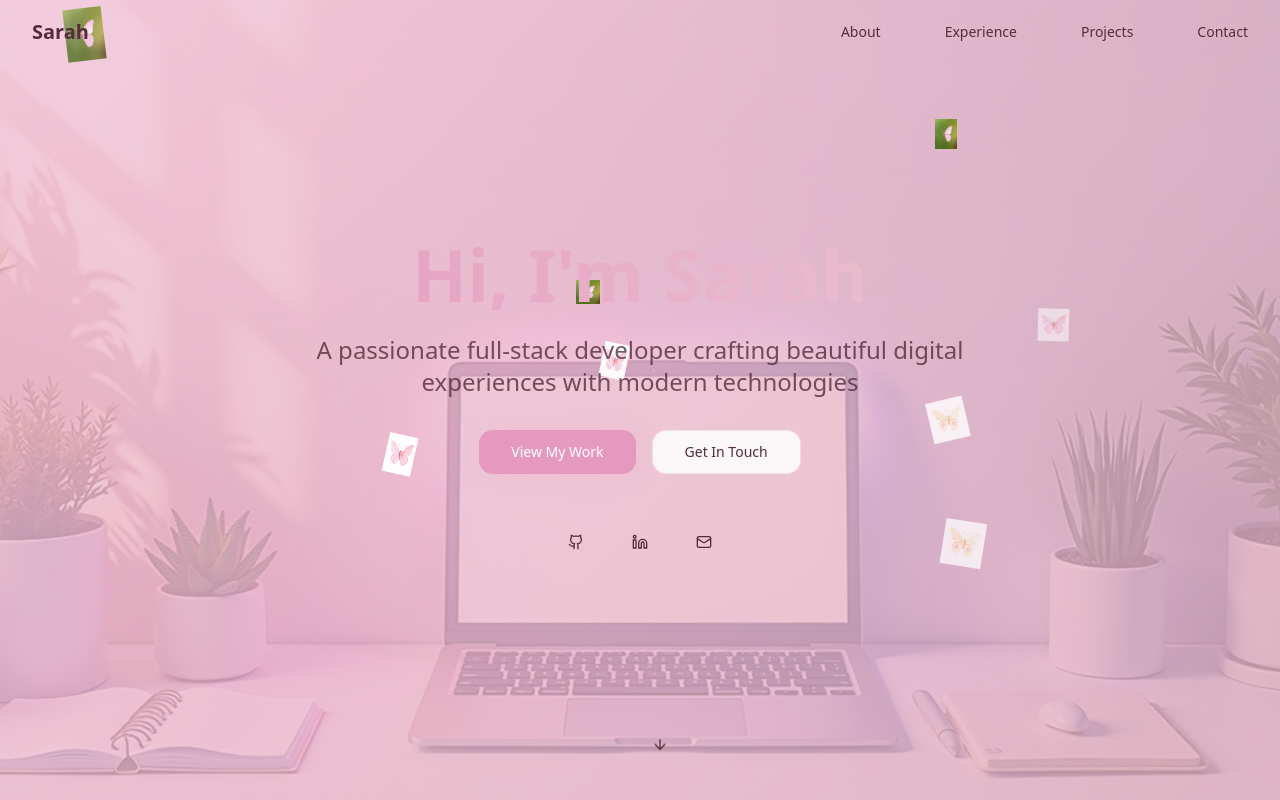
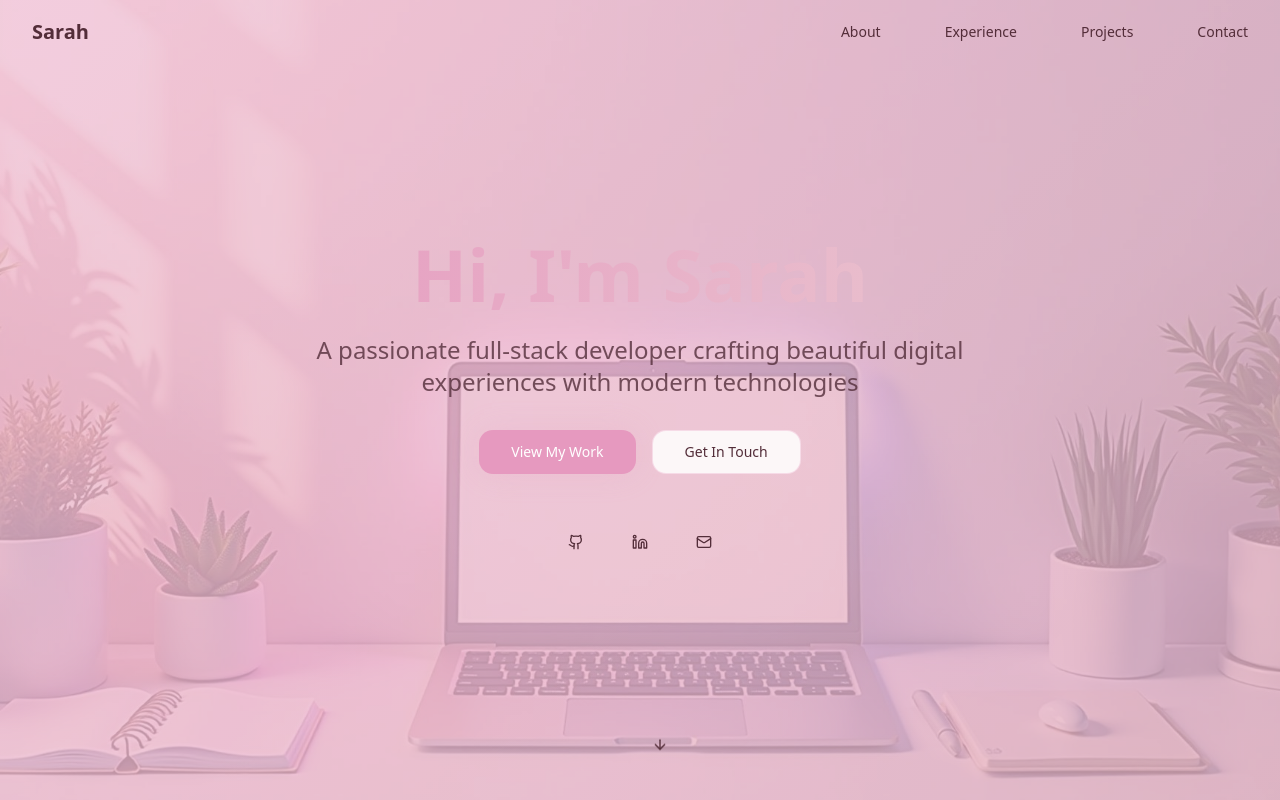
Before and after one commit to JeevikaK/Portfolio-Website, a React (Vite) app: page / in a window 1280 px wide. Shown: the top 800 px of the page. Built offline with nearby package versions, Linux system fonts and the light colour scheme.

Commit message:
Remove floating butterflies
Remove the floating butterflies from the website.

```diff
--- a/src/components/FloatingButterflies.tsx
+++ /dev/null
@@ -1,144 +0,0 @@
-import butterfly1 from "@/assets/butterfly1.png";
-import butterfly2 from "@/assets/butterfly2.png";
-import butterfly3 from "@/assets/butterfly3.png";
-
-const FloatingButterflies = () => {
-  return (
-    <div className="fixed inset-0 pointer-events-none z-10 overflow-hidden">
-      {/* Butterfly 1 - Large floating */}
-      <div
-        className="absolute animate-float-1"
-        style={{
-          top: '20%',
-          left: '10%',
-          animationDelay: '0s'
-        }}
-      >
-        <img
-          src={butterfly1}
-          alt=""
-          className="w-12 h-12 animate-wing-flap"
-          style={{ animationDelay: '0.1s' }}
-        />
-      </div>
-
-      {/* Butterfly 2 - Medium floating */}
-      <div
-        className="absolute animate-float-2"
-        style={{
-          top: '60%',
-          right: '15%',
-          animationDelay: '3s'
-        }}
-      >
-        <img
-          src={butterfly2}
-          alt=""
-          className="w-10 h-10 animate-wing-flap"
-          style={{ animationDelay: '0.2s' }}
-        />
-      </div>
-
-      {/* Butterfly 3 - Small floating */}
-      <div
-        className="absolute animate-float-3"
-        style={{
-          top: '40%',
-          left: '80%',
-          animationDelay: '6s'
-        }}
-      >
-        <img
-          src={butterfly3}
-          alt=""
-          className="w-8 h-8 animate-wing-flap"
-          style={{ animationDelay: '0.3s' }}
-        />
-      </div>
-
-      {/* Additional butterflies for more life */}
-      <div
-        className="absolute animate-float-2"
-        style={{
-          top: '15%',
-          right: '25%',
-          animationDelay: '9s'
-        }}
-      >
-        <img
-          src={butterfly1}
-          alt=""
-          className="w-7 h-7 animate-wing-flap"
-          style={{ animationDelay: '0.4s' }}
-        />
-      </div>
-
-      <div
-        className="absolute animate-float-1"
-        style={{
-          bottom: '30%',
-          left: '20%',
-          animationDelay: '2s'
-        }}
-      >
-        <img
-          src={butterfly3}
-          alt=""
-          className="w-9 h-9 animate-wing-flap"
-          style={{ animationDelay: '0.1s' }}
-        />
-      </div>
-
-      <div
-        className="absolute animate-float-3"
-        style={{
-          bottom: '20%',
-          right: '30%',
-          animationDelay: '5s'
-        }}
-      >
-        <img
-          src={butterfly2}
-          alt=""
-          className="w-11 h-11 animate-wing-flap"
-          style={{ animationDelay: '0.2s' }}
-        />
-      </div>
-
-      {/* Extra butterflies for more natural feel */}
-      <div
-        className="absolute animate-float-2"
-        style={{
-          top: '35%',
-          left: '45%',
-          animationDelay: '7s'
-        }}
-      >
-        <img
-          src={butterfly1}
-          alt=""
-          className="w-6 h-6 animate-wing-flap"
-          style={{ animationDelay: '0.3s' }}
-        />
-      </div>
-
-      <div
-        className="absolute animate-float-1"
-        style={{
-          bottom: '45%',
-          right: '60%',
-          animationDelay: '4s'
-        }}
-      >
-        <img
-          src={butterfly3}
-          alt=""
-          className="w-8 h-8 animate-wing-flap"
-          style={{ animationDelay: '0.1s' }}
-        />
-      </div>
-    </div>
-  );
-};
-
-export default FloatingButterflies;
--- a/src/pages/Index.tsx
+++ b/src/pages/Index.tsx
@@ -5,12 +5,10 @@ import Experience from "@/components/Experience";
 import Projects from "@/components/Projects";
 import Contact from "@/components/Contact";
 import Footer from "@/components/Footer";
-import FloatingButterflies from "@/components/FloatingButterflies";
 
 const Index = () => {
   return (
     <div className="min-h-screen">
-      <FloatingButterflies />
       <Navigation />
       <Hero />
       <About />
--- a/tailwind.config.ts
+++ b/tailwind.config.ts
@@ -97,72 +97,10 @@ export default {
 						height: '0'
 					}
 				},
-				'float-1': {
-					'0%, 100%': {
-						transform: 'translate(0, 0) rotate(0deg)',
-						opacity: '0.7'
-					},
-					'25%': {
-						transform: 'translate(150px, -80px) rotate(15deg)',
-						opacity: '1'
-					},
-					'50%': {
-						transform: 'translate(-100px, -160px) rotate(-10deg)',
-						opacity: '0.8'
-					},
-					'75%': {
-						transform: 'translate(-200px, -50px) rotate(25deg)',
-						opacity: '0.9'
-					}
-				},
-				'float-2': {
-					'0%, 100%': {
-						transform: 'translate(0, 0) rotate(0deg)',
-						opacity: '0.6'
-					},
-					'33%': {
-						transform: 'translate(-180px, -120px) rotate(-20deg)',
-						opacity: '0.9'
-					},
-					'66%': {
-						transform: 'translate(220px, -70px) rotate(18deg)',
-						opacity: '0.7'
-					}
-				},
-				'float-3': {
-					'0%, 100%': {
-						transform: 'translate(0, 0) rotate(0deg)',
-						opacity: '0.5'
-					},
-					'20%': {
-						transform: 'translate(120px, -100px) rotate(12deg)',
-						opacity: '0.8'
-					},
-					'60%': {
-						transform: 'translate(-160px, -180px) rotate(-25deg)',
-						opacity: '1'
-					},
-					'80%': {
-						transform: 'translate(80px, -30px) rotate(8deg)',
-						opacity: '0.6'
-					}
-				},
-				'wing-flap': {
-					'0%, 100%': {
-						transform: 'scaleX(1) scaleY(1)',
-					},
-					'50%': {
-						transform: 'scaleX(0.8) scaleY(1.1)',
-					}
-				}
 			},
 			animation: {
 				'accordion-down': 'accordion-down 0.2s ease-out',
-				'accordion-up': 'accordion-up 0.2s ease-out',
-				'float-1': 'float-1 15s ease-in-out infinite',
-				'float-2': 'float-2 18s ease-in-out infinite',
-				'float-3': 'float-3 12s ease-in-out infinite',
-				'wing-flap': 'wing-flap 0.3s ease-in-out infinite'
+				'accordion-up': 'accordion-up 0.2s ease-out'
 			}
 		}
 	},
```
